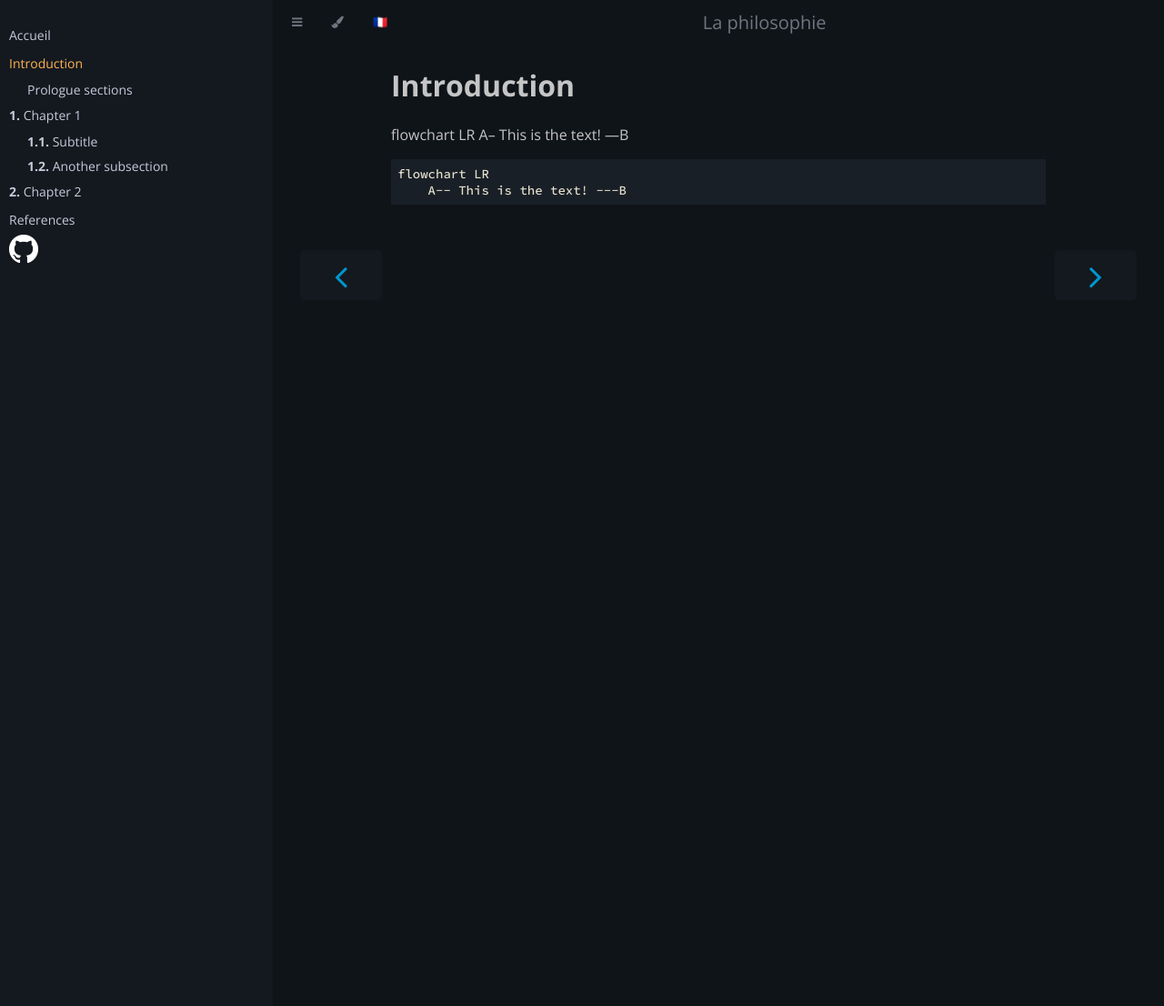
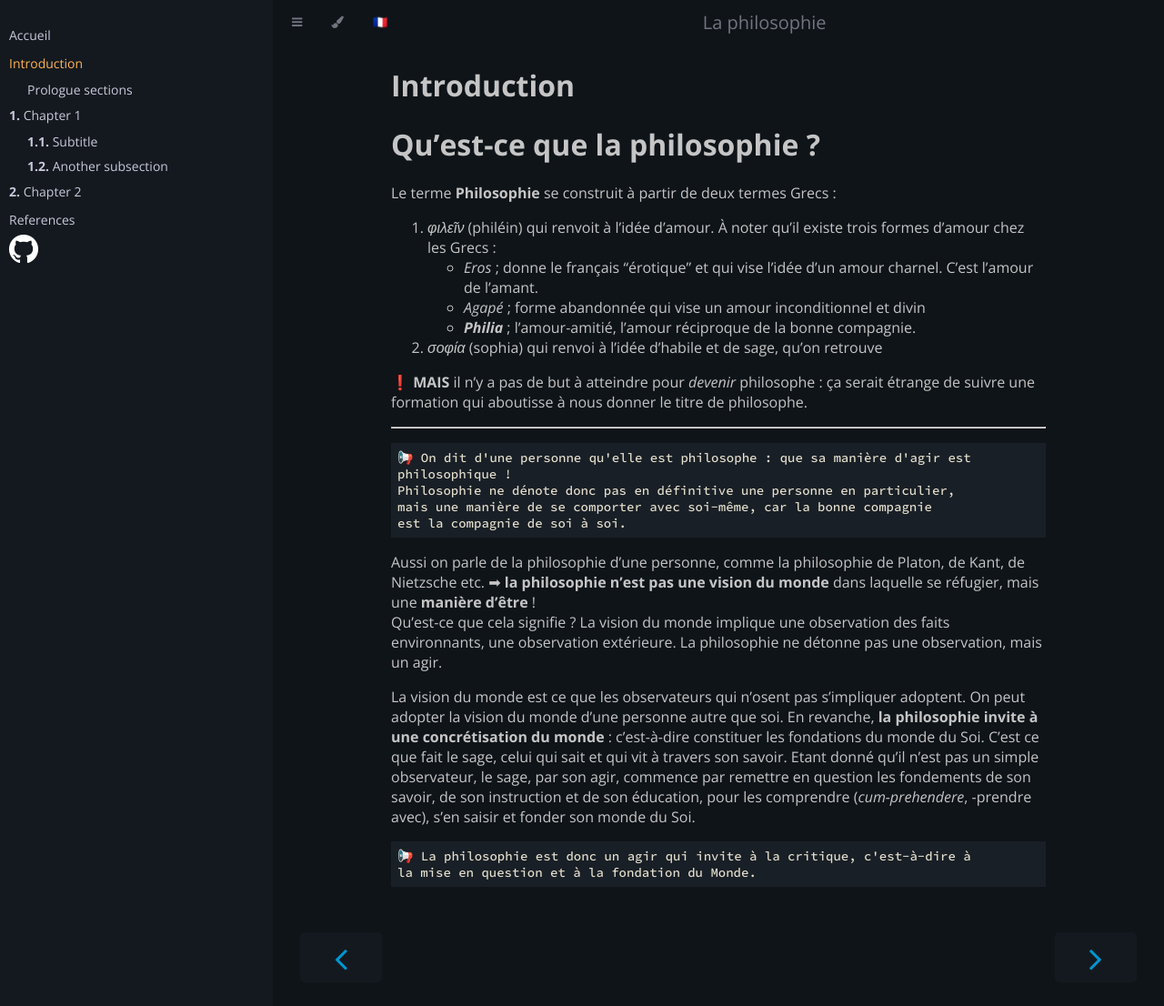
Before and after one commit to la-philosophie/cours, a Jekyll site: the page built from chapters/prologue.md, in a window 1280 px wide and 1130 px high. Shown: the top 1106 px of the window at 91% size. Built offline with Jekyll 4.4.1, drawn with Linux system fonts in a browser that asks for light colours.

Commit message:
Update prologue.md

````diff
--- a/chapters/prologue.md
+++ b/chapters/prologue.md
@@ -3,10 +3,34 @@ layout: default
 title: Introduction
 ---
 
-flowchart LR
-    A-- This is the text! ---B
+# Qu'est-ce que la philosophie ?
 
-```mermaid
-flowchart LR
-    A-- This is the text! ---B
+Le terme **Philosophie** se construit à partir de deux termes Grecs :
+1. *φιλεῖν* (philéin) qui renvoit à l'idée d'amour. À noter qu'il existe trois formes d'amour chez les Grecs :
+	* *Eros* ; donne le français "érotique" et qui vise l'idée d'un amour charnel. C'est l'amour de l'amant.
+	* *Agapé* ; forme abandonnée qui vise un amour inconditionnel et divin
+	*  ***Philia*** ; l'amour-amitié, l'amour réciproque de la bonne compagnie.
+2. *σοφία* (sophia) qui renvoi à l'idée d'habile et de sage, qu'on retrouve
+
+❗ **MAIS** il n'y a pas de but à atteindre pour *devenir* philosophe : ça serait étrange de suivre une formation qui aboutisse à nous donner le titre de philosophe.
+
+----
+
 ```
+📢 On dit d'une personne qu'elle est philosophe : que sa manière d'agir est
+philosophique !
+Philosophie ne dénote donc pas en définitive une personne en particulier,
+mais une manière de se comporter avec soi-même, car la bonne compagnie
+est la compagnie de soi à soi.
+```
+
+Aussi on parle de la philosophie d'une personne, comme la philosophie de Platon, de Kant, de Nietzsche etc. ➡ **la philosophie n'est pas une  vision du monde** dans laquelle se réfugier, mais une **manière d'être** !
+Qu'est-ce que cela signifie ? La vision du monde implique une observation des faits environnants, une observation extérieure. La philosophie ne détonne pas une observation, mais un agir.
+
+La vision du monde est ce que les observateurs qui n'osent pas s'impliquer adoptent. On peut adopter la vision du monde d'une personne autre que soi.
+En revanche, **la philosophie invite à une concrétisation du monde** : c'est-à-dire constituer les fondations du monde du Soi. C'est ce que fait le sage, celui qui sait et qui vit à travers son savoir. Etant donné qu'il n'est pas un simple observateur, le sage, par son agir, commence par remettre en question les fondements de son savoir, de son instruction et de son éducation, pour les comprendre (*cum-prehendere*, -prendre avec), s'en saisir et fonder son monde du Soi.
+
+```
+📢 La philosophie est donc un agir qui invite à la critique, c'est-à-dire à
+la mise en question et à la fondation du Monde.
+```
````
